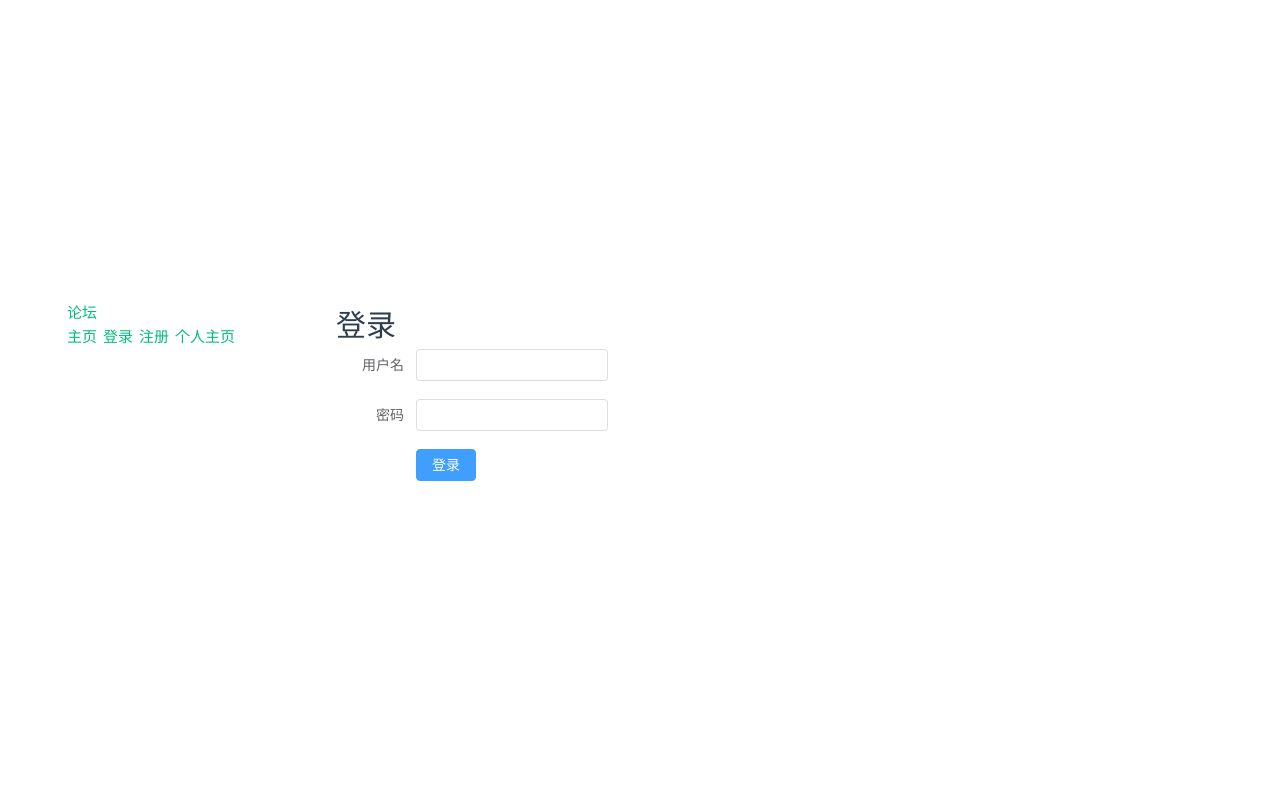
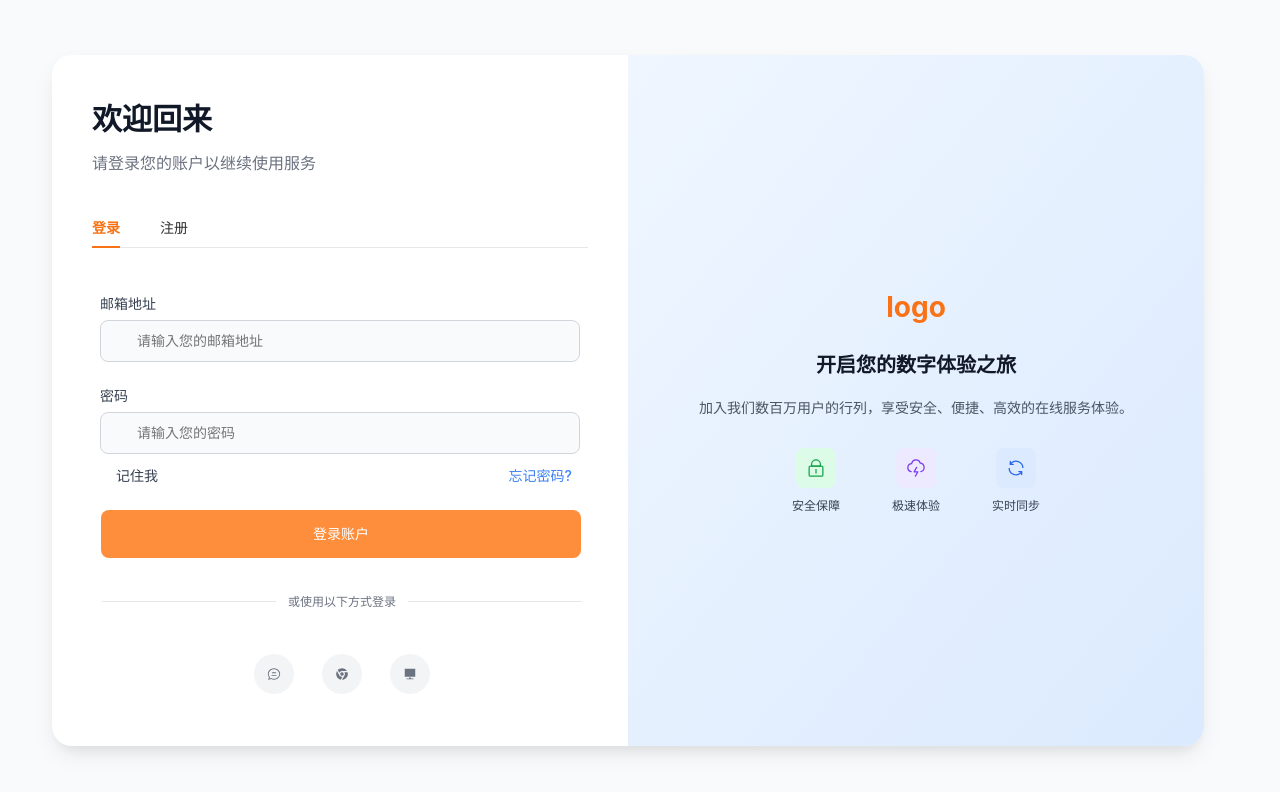
Before and after one commit to LUFANGQIAN/CloudScriptForum-Vue, a Vue app: page /login in a window 1280 px wide. Shown: the top 792 px of the page. Built offline with nearby package versions, Linux system fonts and the light colour scheme.

Commit message:
feat(login): complete login page layout

```diff
--- a/index.html
+++ b/index.html
@@ -1,13 +1,18 @@
 <!DOCTYPE html>
 <html lang="">
+
 <head>
   <meta charset="UTF-8">
   <link rel="icon" href="/favicon.ico">
   <meta name="viewport" content="width=device-width, initial-scale=1.0">
   <title>Vite App</title>
+  <style>
+  </style>
 </head>
+
 <body>
   <div id="app"></div>
   <script type="module" src="/src/main.js"></script>
 </body>
+
 </html>
--- a/package.json
+++ b/package.json
@@ -12,15 +12,17 @@
     "preview": "vite preview"
   },
   "dependencies": {
-    "@tailwindcss/vite": "^4.1.16",
+    "@tailwindcss/vite": "^4.1.17",
     "element-plus": "^2.11.7",
     "pinia": "^3.0.3",
-    "tailwindcss": "^4.1.16",
     "vue": "^3.5.22",
     "vue-router": "^4.6.3"
   },
   "devDependencies": {
     "@vitejs/plugin-vue": "^6.0.1",
+    "autoprefixer": "^10.4.21",
+    "postcss": "^8.5.6",
+    "tailwindcss": "^4.1.17",
     "vite": "^7.1.11",
     "vite-plugin-vue-devtools": "^8.0.3"
   }
--- a/src/App.vue
+++ b/src/App.vue
@@ -1,5 +1,5 @@
 <template>
-  <div id="app">
+  <!-- <div id="app">
     <nav class="bg-gray-800 text-white p-4">
       <div class="container mx-auto flex justify-between">
         <router-link to="/" class="font-bold">论坛</router-link>
@@ -12,11 +12,17 @@
       </div>
     </nav>
     <main class="container mx-auto p-4">
-      <router-view/>
+
     </main>
-  </div>
+  </div>      -->
+   <router-view/>
 </template>
 
 <style>
 /* You can add global styles here */
+    body {
+      background-color: #F9FAFB;
+      margin: 0;
+      padding: 0;
+    }
 </style>
--- a/src/views/Login.vue
+++ b/src/views/Login.vue
@@ -1,35 +1,464 @@
 <template>
-  <div class="login p-4 max-w-sm mx-auto">
-    <h1 class="text-2xl font-bold mb-4">登录</h1>
-    <el-form :model="form" label-width="80px">
-      <el-form-item label="用户名">
-        <el-input v-model="form.username"></el-input>
-      </el-form-item>
-      <el-form-item label="密码">
-        <el-input type="password" v-model="form.password"></el-input>
-      </el-form-item>
-      <el-form-item>
-        <el-button type="primary" @click="onSubmit">登录</el-button>
-      </el-form-item>
-    </el-form>
+  <div class="biggestBox">
+    <div class="box">
+      <!-- 左侧表单区 -->
+      <div class="form-section">
+        <h1 class="title">欢迎回来</h1>
+        <p class="subtitle">请登录您的账户以继续使用服务</p>
+
+        <!-- Tab 切换（用 el-tabs） -->
+        <el-tabs v-model="activeTab" class="tab-container" @tab-click="handleTabClick">
+          <el-tab-pane label="登录" name="login" class="tab-container-login"></el-tab-pane>
+          <el-tab-pane label="注册" name="register" class="tab-container-register"></el-tab-pane>
+        </el-tabs>
+
+        <!-- 表单 -->
+        <div class="form-group">
+          <!-- 邮箱输入 -->
+          <div class="form-item">
+            <label>邮箱地址</label>
+            <div class="input-wrapper">
+              <input type="email" class="input-field" placeholder="请输入您的邮箱地址" />
+            </div>
+          </div>
+
+          <!-- 密码输入 -->
+          <div class="form-item">
+            <label>密码</label>
+            <div class="input-wrapper">
+              <input type="password" class="input-field" placeholder="请输入您的密码" />
+            </div>
+          </div>
+        </div>
+
+        <div class="forgetPassword">
+          <span class="remMe">记住我</span>
+          <span class="Password">忘记密码?</span>
+        </div>
+
+        <el-button type="primary" native-type="submit" class="login-btn" style="width: 480px">
+          登录账户
+        </el-button>
+
+        <!-- 分割线 -->
+        <div class="login-divider">
+          <span>或使用以下方式登录</span>
+        </div>
+
+
+        <!-- 第三方登录 -->
+        <div class="social-icons">
+          <el-button circle :icon="ChatLineRound" />
+          <el-button circle :icon="ChromeFilled" />
+          <el-button circle :icon="Platform" />
+        </div>
+      </div>
+
+      <!-- 右侧宣传区（保持原样） -->
+      <div class="promo-section">
+        <div class="logo-text">logo</div>
+        <h2 class="promo-title">开启您的数字体验之旅</h2>
+        <p class="promo-desc">
+          加入我们数百万用户的行列，享受安全、便捷、高效的在线服务体验。
+        </p>
+
+        <div class="features">
+          <div class="feature-item">
+            <el-icon class="feature-icon security-icon">
+              <Lock />
+            </el-icon>
+            <span>安全保障</span>
+          </div>
+          <div class="feature-item">
+            <el-icon class="feature-icon speed-icon">
+              <Lightning />
+            </el-icon>
+            <span>极速体验</span>
+          </div>
+          <div class="feature-item">
+            <el-icon class="feature-icon sync-icon">
+              <Refresh />
+            </el-icon>
+            <span>实时同步</span>
+          </div>
+        </div>
+      </div>
+    </div>
   </div>
 </template>
 
+
 <script setup>
-import { reactive } from 'vue';
-import { useRouter } from 'vue-router';
+import {
+  ref,
+  onMounted
+} from 'vue'
+import {
+  // 图标
+  User,
+  Lock,
+  Lightning,
+  Refresh,
+  ChatLineRound,
+  ChromeFilled,
+  Platform
+} from '@element-plus/icons-vue'
 
-const router = useRouter();
-const form = reactive({
-  username: '',
-  password: '',
-});
+// 表单数据
+const activeTab = ref('login')
+const formData = ref({
+  email: '',
+  password: ''
+})
+const rememberMe = ref(false)
+const formRef = ref()
 
-let test = undefined;
+// 表单验证规则
+const onFocus = (event) => {
+  event.target.style.borderColor = '#3b82f6'
+  event.target.style.boxShadow = '0 0 0 3px rgba(59, 130, 246, 0.1)'
+}
 
+const onBlur = (event) => {
+  event.target.style.borderColor = '#d1d5db'
+  event.target.style.boxShadow = 'none'
+}
+
+
+// 方法
 const onSubmit = () => {
-  // 登录逻辑
-  console.log('submit!', form);
-  router.push('/');
-};
+  formRef.value?.validate((valid) => {
+    if (valid) {
+      console.log('提交:', formData.value)
+    }
+  })
+}
+
+const handleTabClick = (tab) => {
+  activeTab.value = tab.name
+}
 </script>
+
+<style scoped>
+/* 保留你原有的布局样式 */
+.biggestBox {
+  display: flex;
+  align-items: center;
+  justify-content: center;
+  min-height: 100vh;
+  min-width: 100;
+  width: 100%;
+  height: 100%;
+  background-color: #F9FAFB;
+  padding: 20px;
+  box-sizing: border-box;
+}
+
+.box {
+  width: 1152px;
+  height: 691px;
+  display: flex;
+  border-radius: 20px;
+  background: white;
+  box-shadow: 0 10px 10px -5px rgba(0, 0, 0, 0.04), 0 10px 25px -5px rgba(0, 0, 0, 0.1);
+  overflow: hidden;
+}
+
+.form-section {
+  position: relative;
+  width: 50%;
+  padding: 40px;
+  box-sizing: border-box;
+  display: flex;
+  flex-direction: column;
+  /* gap: 20px; */
+}
+
+.promo-section {
+  width: 50%;
+  background: linear-gradient(to bottom right, #eff6ff, #dbeafe);
+  display: flex;
+  flex-direction: column;
+  align-items: center;
+  justify-content: center;
+  padding: 40px;
+  text-align: center;
+}
+
+.title {
+  font-size: 24px;
+  font-size: 30px;
+  font-weight: 700;
+  color: #111827;
+  margin: 0;
+}
+
+.subtitle {
+  margin-top: 8px;
+  font-size: 16px;
+  color: #6b7280;
+}
+
+.tab-container {
+  margin-top: 32px;
+  margin-bottom: 32px;
+}
+
+
+/* 自定义 Element Plus 样式 */
+:deep(.el-tabs__nav-wrap::after) {
+  position: absolute;
+  bottom: 0;
+  left: 0;
+  width: 100%;
+  height: 1px;
+  background-color: #e5e7eb;
+  content: '';
+}
+
+:deep(.el-tabs__item.is-active) {
+  color: #f97316 !important;
+  font-weight: 600;
+}
+
+:deep(.el-tabs__active-bar) {
+  background-color: #f97316 !important;
+}
+
+/* 表单 */
+.form-group {
+  width: 480px;
+  height: 50px;
+  margin: 0 auto;
+}
+
+.form-item {
+  margin-bottom: 16px;
+}
+
+.form-item label {
+  display: block;
+  font-size: 14px;
+  font-weight: 500;
+  line-height: 20px;
+  margin-bottom: 6px;
+  color: #374151;
+}
+
+.input-wrapper {
+  position: relative;
+  width: 480px;
+  height: 50px;
+}
+
+.input-field {
+  width: 100%;
+  padding: 12px 12px 12px 36px;
+  /* 左边留出图标空间 */
+  font-size: 14px;
+  border: 1px solid #d1d5db;
+  border-radius: 8px;
+  background-color: #f9fafb;
+  color: #374151;
+  transition: all 0.2s ease;
+  outline: none;
+}
+
+.input-field:focus {
+  border-color: #3b82f6;
+  box-shadow: 0 0 0 3px rgba(59, 130, 246, 0.1);
+}
+
+.input-icon {
+  position: absolute;
+  left: 12px;
+  top: 50%;
+  transform: translateY(-50%);
+  font-size: 16px;
+  color: #6b7280;
+}
+
+/* 在 <style scoped> 中添加 */
+.form-content .el-form-item__content {
+  margin-left: 0 !important;
+}
+
+:deep(.el-input__inner) {
+  padding: 12px 12px 12px 36px !important;
+  /* 给图标留空间 */
+  font-size: 14px;
+  color: #374151;
+  border: 1px solid #d1d5db;
+  transition: all 0.2s ease;
+}
+
+:deep(.el-input__prefix) {
+  padding-left: 12px;
+}
+
+.login-btn {
+  position: absolute;
+  width: 480px;
+  height: 48px;
+  /* 自动布局 */
+  display: flex;
+  padding: 12px 20px;
+  margin-top: 415px;
+  border-radius: 8px;
+  /* 可用颜色 */
+  background: #FF8E3C;
+  margin-left: 9px;
+  border: 0;
+}
+
+
+.social-icons {
+  position: absolute;
+  width: 480px;
+  height: 44px;
+  bottom: 48px;
+  left: 50px;
+  display: flex;
+  justify-content: center;
+  gap: 16px;
+}
+
+.social-icons .el-button {
+  width: 40px;
+  height: 40px;
+  padding: 0;
+  background-color: #f3f4f6;
+  border: none;
+  color: #6b7280;
+}
+
+.logo-text {
+  font-size: 28px;
+  font-weight: 700;
+  color: #f97316;
+  margin-bottom: 20px;
+}
+
+.promo-title {
+  font-size: 20px;
+  font-weight: 700;
+  color: #111827;
+  margin: 0 0 16px;
+}
+
+.promo-desc {
+  font-size: 14px;
+  color: #4b5563;
+  margin: 0 0 30px;
+  line-height: 1.5;
+}
+
+.features {
+  display: flex;
+  gap: 20px;
+}
+
+.feature-item {
+  display: flex;
+  flex-direction: column;
+  align-items: center;
+  gap: 8px;
+  width: 80px;
+}
+
+.feature-icon {
+  width: 40px;
+  height: 40px;
+  display: flex;
+  align-items: center;
+  justify-content: center;
+  border-radius: 8px;
+  font-size: 20px;
+}
+
+.security-icon {
+  background-color: #dcfce7;
+  color: #16a34a;
+}
+
+.speed-icon {
+  background-color: #ede9fe;
+  color: #7c3aed;
+}
+
+.sync-icon {
+  background-color: #dbeafe;
+  color: #2563eb;
+}
+
+.feature-item span {
+  font-size: 12px;
+  color: #374151;
+  font-weight: 500;
+}
+
+/* 响应式 */
+@media (max-width: 1200px) {
+  .box {
+    width: 95vw;
+    height: auto;
+    flex-direction: column;
+  }
+
+  .form-section,
+  .promo-section {
+    width: 100%;
+  }
+}
+
+
+/* 忘记密码 */
+.forgetPassword {
+  position: absolute;
+  width: 480px;
+  height: 20px;
+  /* 自动布局 */
+  display: flex;
+  justify-content: space-between;
+  align-items: center;
+  margin-top: 371px;
+}
+
+.remMe {
+  font-family: Roboto;
+  font-size: 14px;
+  line-height: 20px;
+  color: #374151;
+  margin-left: 24px;
+}
+
+.Password {
+  font-size: 14px;
+  font-weight: 500;
+  line-height: 20px;
+  color: #3B82F6;
+}
+
+
+/* 左半边分割线 */
+.login-divider {
+  position: absolute;
+  top: 513px;
+  left: 50px;
+  display: flex;
+  align-items: center;
+  width: 480px;
+  gap: 12px;
+  font-size: 12px;
+  color: #6b7280;
+  margin: 24px 0;
+}
+
+.login-divider::before,
+.login-divider::after {
+  content: '';
+  flex: 1;
+  height: 1px;
+  background-color: #e5e7eb;
+}
+</style>
```
Also changed, not shown: src/assets/base.css (line endings or trailing spaces), src/assets/img/login_lang.png (added), src/assets/main.css (line endings or trailing spaces), 1 other file (tests, documents, lock files or other folders). Lines whose indentation alone changed are shown as unchanged.
